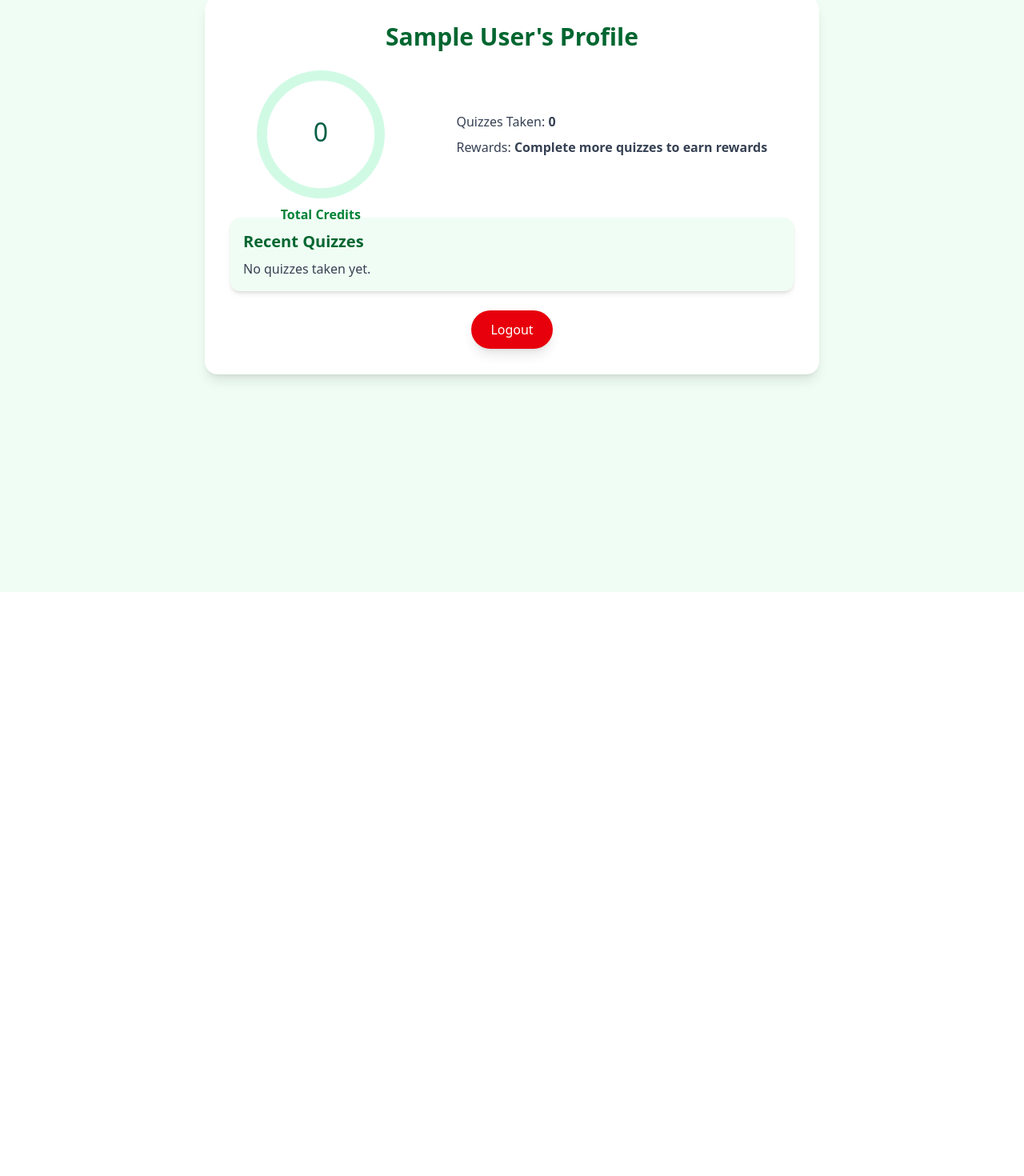
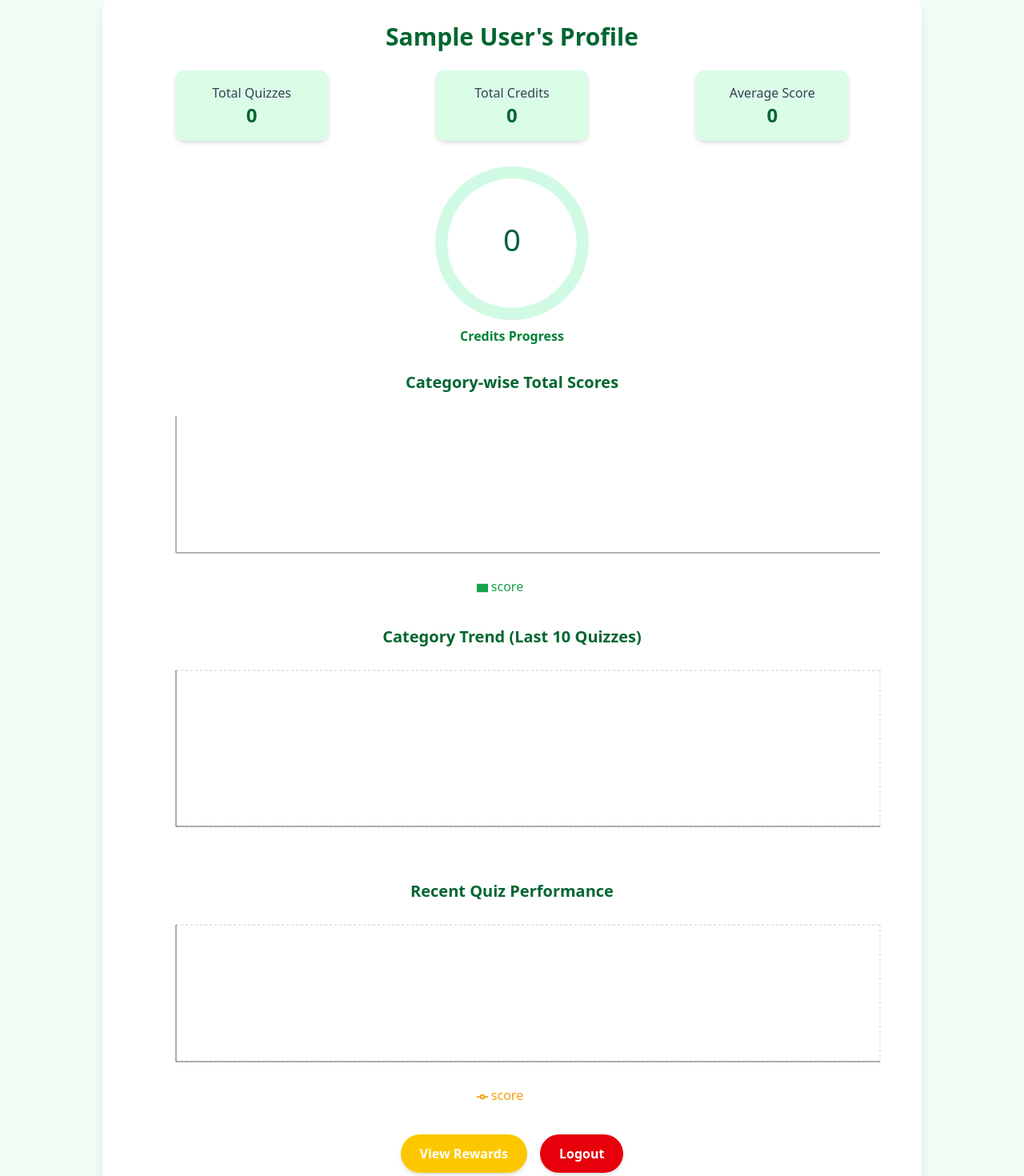
Before and after one commit to Yashgitb/minithon3.0-, a React (Vite) app: page /profile in a window 1280 px wide. Shown: the part 60-1530 px from the top of the page at 80% size. Before the commit the page ends 800 px from the top, so only its background shows below. Built offline with nearby package versions, Linux system fonts and the light colour scheme; sample sign-in values are in the browser's storage.

Commit message:
Beautiful charting

```diff
--- a/src/pages/Profile.jsx
+++ b/src/pages/Profile.jsx
@@ -2,7 +2,27 @@ import { useEffect, useState } from "react";
 import { useNavigate } from "react-router-dom";
 import { motion } from "framer-motion";
 import { CircularProgressbar, buildStyles } from "react-circular-progressbar";
+import {
+  BarChart,
+  Bar,
+  XAxis,
+  YAxis,
+  Tooltip,
+  ResponsiveContainer,
+  LineChart,
+  Line,
+  CartesianGrid,
+  Legend,
+} from "recharts";
 import "react-circular-progressbar/dist/styles.css";
+
+// Generate random pastel color
+const randomColor = () => {
+  const r = Math.floor(Math.random() * 150 + 50);
+  const g = Math.floor(Math.random() * 150 + 50);
+  const b = Math.floor(Math.random() * 150 + 50);
+  return `rgb(${r},${g},${b})`;
+};
 
 export default function Profile() {
   const navigate = useNavigate();
@@ -14,9 +34,8 @@ export default function Profile() {
 
   useEffect(() => {
     const user = JSON.parse(localStorage.getItem("userProfile"));
-    if (!user) return navigate("/auth"); // redirect if not logged in
+    if (!user) return navigate("/auth");
 
-    // Ensure user structure is complete
     const normalizedUser = {
       name: user.name || "Guest",
       credits: user.credits ?? 0,
@@ -30,10 +49,41 @@ export default function Profile() {
     navigate("/");
   };
 
+  // --- Prepare chart data ---
+  const categoryScores = {};
+  userProfile.quizzes.forEach((q) => {
+    q.details?.forEach((d) => {
+      categoryScores[d.category] = (categoryScores[d.category] || 0) + d.score;
+    });
+  });
+  const barData = Object.entries(categoryScores).map(([category, score]) => ({ category, score }));
+
+  const lineData = userProfile.quizzes
+    .map((q) => ({
+      date: q.date ? new Date(q.date).toLocaleDateString() : "Unknown",
+      score: q.score ?? 0,
+    }))
+    .slice(-10);
+
+  const last10 = userProfile.quizzes.slice(-10);
+  const categoryTrendData = last10.map((q) => {
+    const obj = { date: q.date ? new Date(q.date).toLocaleDateString() : "Unknown" };
+    q.details?.forEach((d) => {
+      obj[d.category] = d.score ?? 0;
+    });
+    return obj;
+  });
+
+  // Assign colors to each category
+  const categoryColors = {};
+  Object.keys(categoryScores).forEach((cat) => {
+    categoryColors[cat] = randomColor();
+  });
+
   return (
     <div className="min-h-screen flex flex-col items-center bg-green-50 p-4">
       <motion.div
-        className="bg-white p-8 rounded-2xl shadow-lg w-full max-w-3xl mt-10"
+        className="bg-white p-8 rounded-2xl shadow-lg w-full max-w-5xl mt-10"
         initial={{ opacity: 0, y: -20 }}
         animate={{ opacity: 1, y: 0 }}
         transition={{ duration: 0.6 }}
@@ -42,12 +92,33 @@ export default function Profile() {
           {userProfile.name}'s Profile
         </h2>
 
-        {/* Total Credits & Circular Gauge */}
-        <div className="flex flex-col md:flex-row justify-around items-center mb-6 gap-6">
-          <div className="w-40 h-40">
+        {/* Summary Cards */}
+        <div className="flex flex-wrap justify-around gap-4 mb-8">
+          <div className="bg-green-100 p-4 rounded-xl shadow-md w-48 text-center">
+            <p className="text-gray-700">Total Quizzes</p>
+            <p className="text-2xl font-bold text-green-800">{userProfile.quizzes.length}</p>
+          </div>
+          <div className="bg-green-100 p-4 rounded-xl shadow-md w-48 text-center">
+            <p className="text-gray-700">Total Credits</p>
+            <p className="text-2xl font-bold text-green-800">{userProfile.credits}</p>
+          </div>
+          <div className="bg-green-100 p-4 rounded-xl shadow-md w-48 text-center">
+            <p className="text-gray-700">Average Score</p>
+            <p className="text-2xl font-bold text-green-800">
+              {userProfile.quizzes.length
+                ? Math.round(
+                    userProfile.quizzes.reduce((sum, q) => sum + (q.score ?? 0), 0) / userProfile.quizzes.length
+                  )
+                : 0}
+            </p>
+          </div>
+        </div>
+
+        {/* Credits Circular Progress */}
+        <div className="w-48 mx-auto mb-8">
           <CircularProgressbar
             value={userProfile.credits}
-              maxValue={100} // milestone
+            maxValue={100}
             text={`${userProfile.credits}`}
             styles={buildStyles({
               pathColor: "#16a34a",
@@ -56,59 +127,72 @@ export default function Profile() {
               textSize: "20px",
             })}
           />
-            <p className="text-center mt-2 font-semibold text-green-700">
-              Total Credits
-            </p>
+          <p className="text-center mt-2 font-semibold text-green-700">Credits Progress</p>
         </div>
 
-          <div className="text-center md:text-left">
-            <p className="text-gray-700">
-              Quizzes Taken:{" "}
-              <span className="font-semibold">{userProfile.quizzes.length}</span>
-            </p>
-            <p className="text-gray-700 mt-2">
-              Rewards:{" "}
-              <span className="font-semibold">
-                {userProfile.credits >= 50
-                  ? "🌟 Certificate Earned!"
-                  : "Complete more quizzes to earn rewards"}
-              </span>
-            </p>
-          </div>
+        {/* Category-wise Total Scores */}
+        <div className="mb-8">
+          <h3 className="text-xl font-semibold text-green-800 mb-2 text-center">Category-wise Total Scores</h3>
+          <ResponsiveContainer width="100%" height={250}>
+            <BarChart data={barData} margin={{ top: 20, right: 20, left: 0, bottom: 5 }}>
+              <XAxis dataKey="category" />
+              <YAxis />
+              <Tooltip />
+              <Legend />
+              <Bar dataKey="score" fill="#16a34a" />
+            </BarChart>
+          </ResponsiveContainer>
         </div>
 
-        {/* Recent Quizzes */}
-        <div className="bg-green-50 p-4 rounded-xl shadow-md mb-6">
-          <h3 className="text-xl font-semibold text-green-800 mb-2">
-            Recent Quizzes
-          </h3>
-          {userProfile.quizzes.length === 0 ? (
-            <p className="text-gray-700">No quizzes taken yet.</p>
-          ) : (
-            <ul className="list-disc pl-5 text-gray-700">
-              {userProfile.quizzes
-                .slice(-5)
-                .reverse()
-                .map((q, idx) => (
-                  <li key={idx}>
-                    <span className="font-semibold">
-                      {q.date
-                        ? new Date(q.date).toLocaleDateString()
-                        : "Unknown Date"}
-                      :
-                    </span>{" "}
-                    Score: {q.score ?? 0}, Credits Earned: {q.creditsEarned ?? 0}
-                  </li>
+        {/* Category Trend */}
+        <div className="mb-8">
+          <h3 className="text-xl font-semibold text-green-800 mb-2 text-center">Category Trend (Last 10 Quizzes)</h3>
+          <ResponsiveContainer width="100%" height={250}>
+            <LineChart data={categoryTrendData} margin={{ top: 20, right: 20, left: 0, bottom: 5 }}>
+              <CartesianGrid strokeDasharray="3 3" />
+              <XAxis dataKey="date" />
+              <YAxis />
+              <Tooltip />
+              <Legend />
+              {Object.keys(categoryScores).map((cat) => (
+                <Line
+                  key={cat}
+                  type="monotone"
+                  dataKey={cat}
+                  stroke={categoryColors[cat]}
+                  strokeWidth={2}
+                />
               ))}
-            </ul>
-          )}
+            </LineChart>
+          </ResponsiveContainer>
         </div>
 
-        {/* Logout Button */}
-        <div className="flex justify-center mt-4">
+        {/* Recent Quiz Performance */}
+        <div className="mb-8">
+          <h3 className="text-xl font-semibold text-green-800 mb-2 text-center">Recent Quiz Performance</h3>
+          <ResponsiveContainer width="100%" height={250}>
+            <LineChart data={lineData} margin={{ top: 20, right: 20, left: 0, bottom: 5 }}>
+              <CartesianGrid strokeDasharray="3 3" />
+              <XAxis dataKey="date" />
+              <YAxis />
+              <Tooltip />
+              <Legend />
+              <Line type="monotone" dataKey="score" stroke="#f59e0b" strokeWidth={2} />
+            </LineChart>
+          </ResponsiveContainer>
+        </div>
+
+        {/* Back / Logout Buttons */}
+        <div className="flex justify-center gap-4 mt-4">
+          <button
+            onClick={() => navigate("/rewards")}
+            className="bg-yellow-400 hover:bg-yellow-500 text-white font-semibold px-6 py-3 rounded-full shadow-md"
+          >
+            View Rewards
+          </button>
           <button
             onClick={handleLogout}
-            className="bg-red-600 text-white px-6 py-3 rounded-full shadow-lg hover:bg-red-700 transition-transform transform hover:scale-105"
+            className="bg-red-600 hover:bg-red-700 text-white font-semibold px-6 py-3 rounded-full shadow-md"
           >
             Logout
           </button>
```
Also changed, not shown: src/pages/Auth.jsx (+23 -37 lines), src/pages/Quiz.jsx (+69 -37 lines). Lines whose indentation alone changed are shown as unchanged.
